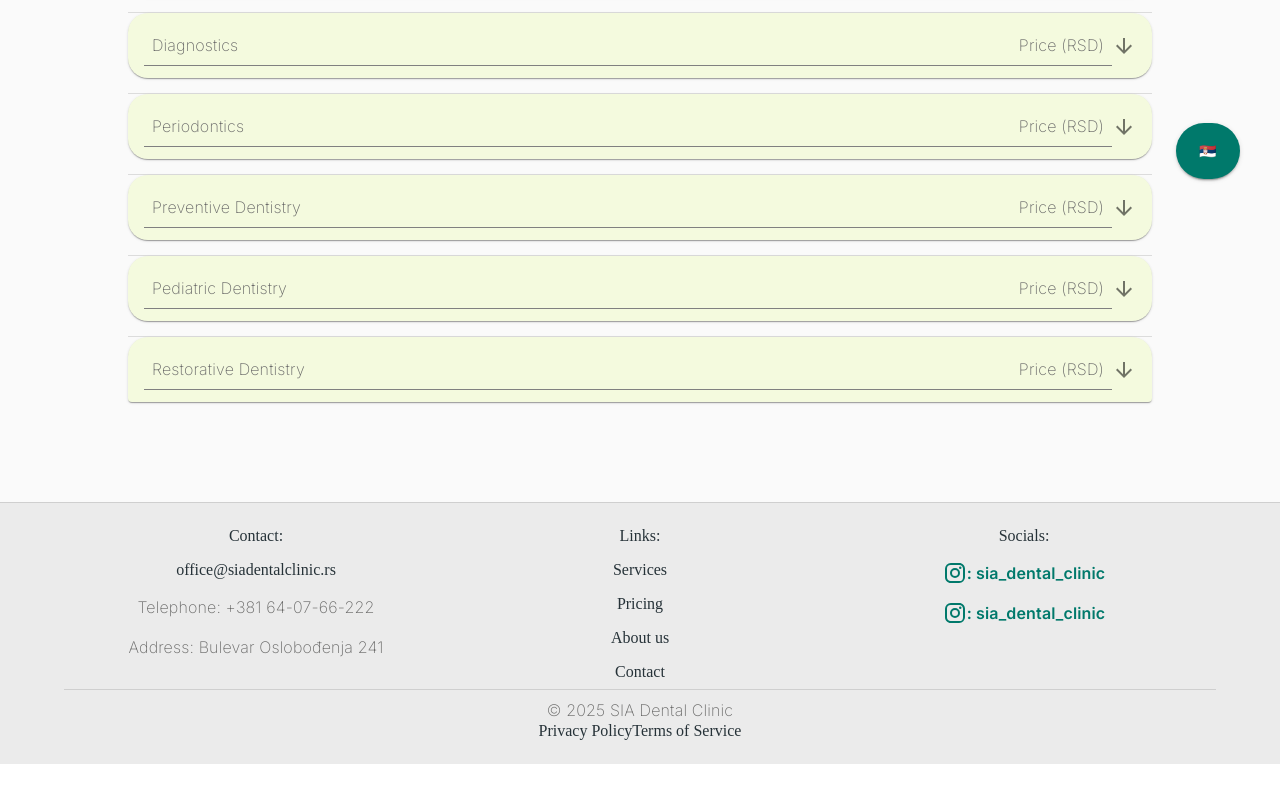
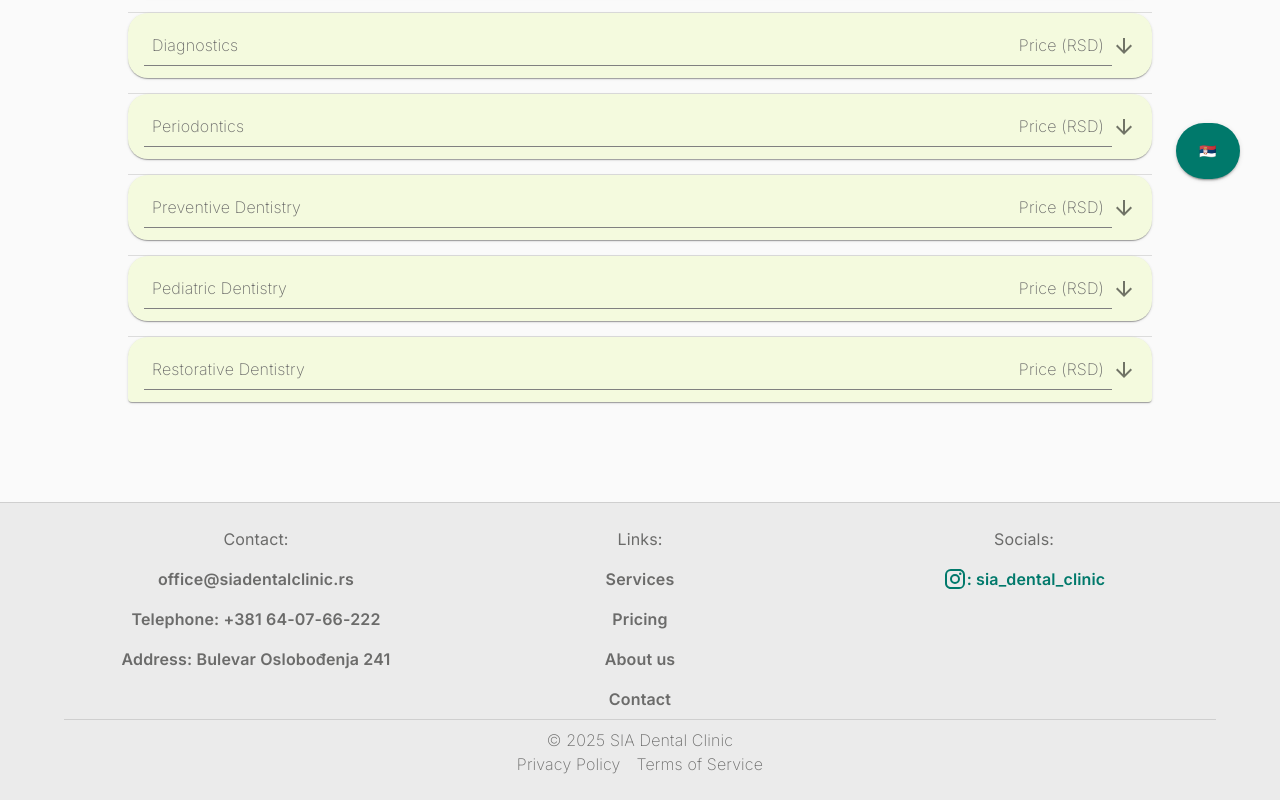
Before and after one commit to Marko590/Sia--Clinic, a Next.js app: page /en/pricing in a window 1280 px wide. Shown: the part 591-1391 px from the top of the page. Before the commit the page ends 1355 px from the top, so only its background shows below. Built offline with nearby package versions, Linux system fonts and the light colour scheme.

Commit message:
Fixed footer text.

```diff
--- a/messages/en.json
+++ b/messages/en.json
@@ -48,19 +48,18 @@
   },
   "NavBar": {
     "title": "SIA DENTAL CLINIC",
-    "telephoneNumber": "+381640766222"
+    "telephoneNumber": "+381640766222",
+    "pricingTitle": "PRICING"
   },
   "Footer": {
     "contactTitle": "Contact:",
     "telephoneNumber": "Telephone: +381 64-07-66-222",
     "email": "office@siadentalclinic.rs",
     "address": "Address: Bulevar Oslobođenja 241",
+    "linksTitle": "Links:",
     "socialsTitle": "Socials:",
     "privacyPolicy": "Privacy Policy",
     "termsOfService": "Terms of Service"
-  },
-  "PricingPage": {
-    "title": "PRICING"
   },
   "About": {
     "staffTitle": "STAFF",
--- a/messages/sr.json
+++ b/messages/sr.json
@@ -49,19 +49,18 @@
   },
   "NavBar": {
     "title": "SIA DENTAL CLINIC",
-    "telephoneNumber": "+381640766222"
+    "telephoneNumber": "+381640766222",
+    "pricingTitle": "CENOVNIK"
   },
   "Footer": {
     "contactTitle": "Kontakt:",
     "telephoneNumber": "Telefon: 064-07-66-222",
     "email": "office@siadentalclinic.rs",
     "address": "Adresa: Bulevar Oslobođenja 241",
+    "linksTitle": "Stranice:",
     "socialsTitle": "Društvene mreže:",
     "privacyPolicy": "Politika privatnosti",
     "termsOfService": "Uslovi korišćenja"
-  },
-  "PricingPage": {
-    "title": "CENOVNIK"
   },
   "About": {
     "staffTitle": "OSOBLJE",
--- a/src/app/[locale]/components/Footer.tsx
+++ b/src/app/[locale]/components/Footer.tsx
@@ -45,12 +45,21 @@ export default function Footer() {
               gap: { xs: 1, md: 2 },
             }}
           >
+            <Typography sx={{ fontWeight: "400" }}>
               {t("contactTitle")}
+            </Typography>
+            <Typography
+              sx={{
+                fontWeight: "600",
+                "&:hover": { textDecoration: "underline" },
+              }}
+            >
               <a href="mailto:office@siadentalclinic.rs">{t("email")}</a>
-            <Typography sx={{ fontWeight: 200 }}>
+            </Typography>
+            <Typography sx={{ fontWeight: 600 }}>
               {t("telephoneNumber")}
             </Typography>
-            <Typography sx={{ fontWeight: 200 }}>{t("address")}</Typography>
+            <Typography sx={{ fontWeight: 600 }}>{t("address")}</Typography>
           </Box>
           <Box
             sx={{
@@ -61,10 +70,19 @@ export default function Footer() {
               gap: 2,
             }}
           >
-            Links:
+            <Typography sx={{ fontWeight: "400" }}>
+              {t("linksTitle")}
+            </Typography>
             {navLinks.map((link) => (
               <Link key={link.key} href={link.path}>
+                <Typography
+                  sx={{
+                    fontWeight: "600",
+                    "&:hover": { textDecoration: "underline" },
+                  }}
+                >
                   {tLinks(`links.${link.key}`)}
+                </Typography>
               </Link>
             ))}
           </Box>
@@ -78,19 +96,8 @@ export default function Footer() {
               gap: 2,
             }}
           >
+            <Typography sx={{ fontWeight: "400" }}>
               {t("socialsTitle")}
-            <Typography
-              color="primary"
-              component="a"
-              href="https://www.instagram.com/sia_dental_clinic/"
-              sx={{
-                display: "flex",
-                alignItems: "center",
-                fontWeight: "600",
-                "&:hover": { textDecoration: "underline" },
-              }}
-            >
-              <Instagram /> : sia_dental_clinic
             </Typography>
             <Typography
               color="primary"
@@ -119,14 +126,17 @@ export default function Footer() {
             © {new Date().getFullYear()} SIA Dental Clinic
           </Typography>
 
-          <Box sx={{ display: "flex", justifyContent: "center" }}>
+          <Box sx={{ display: "flex", justifyContent: "center", gap: 2 }}>
+            <Typography sx={{ "&:hover": { textDecoration: "underline" } }}>
               <Link href="/privacy-policy" color="secondary">
                 {t("privacyPolicy")}
               </Link>
-
+            </Typography>
+            <Typography sx={{ "&:hover": { textDecoration: "underline" } }}>
               <Link href="/terms" color="secondary">
                 {t("termsOfService")}
               </Link>
+            </Typography>
           </Box>
         </Box>
       </Container>
--- a/src/app/[locale]/contact/page.tsx
+++ b/src/app/[locale]/contact/page.tsx
@@ -63,7 +63,7 @@ const Contact = () => {
         <MapPaper
           sx={{
             flex: { md: 1 },
-            height: { xs: "600px", md: "700px" }, // Explicit height for mobile
+            height: "620px",
           }}
         />
       </Box>
--- a/src/app/[locale]/pricing/page.tsx
+++ b/src/app/[locale]/pricing/page.tsx
@@ -15,7 +15,7 @@ import React, { useEffect, useState } from "react";
 import DropDownHeader from "../components/DropDownHeader";
 import { PriceItem } from "../lib/types";
 import SectionTitle from "../components/SectionTitle";
-import { useLocale } from "next-intl";
+import { useLocale, useTranslations } from "next-intl";
 async function getPriceList(locale: string) {
   const res = await fetch(`/priceList_${locale}.json`);
   return res.json();
@@ -26,6 +26,7 @@ export default function Page() {
   const servicesByCategory: Record<string, PriceItem[]> = {};
 
   const [priceList, setPriceList] = useState<PriceItem[]>([]);
+  const t = useTranslations("NavBar");
 
   useEffect(() => {
     async function fetchData() {
@@ -43,7 +44,7 @@ export default function Page() {
 
   return (
     <>
-      <SectionTitle title={"Pricing"} sx={{ mt: 4 }} />
+      <SectionTitle title={t("pricingTitle")} sx={{ mt: 4 }} />
 
       <Box
         sx={{
```
Lines whose indentation alone changed are shown as unchanged.
